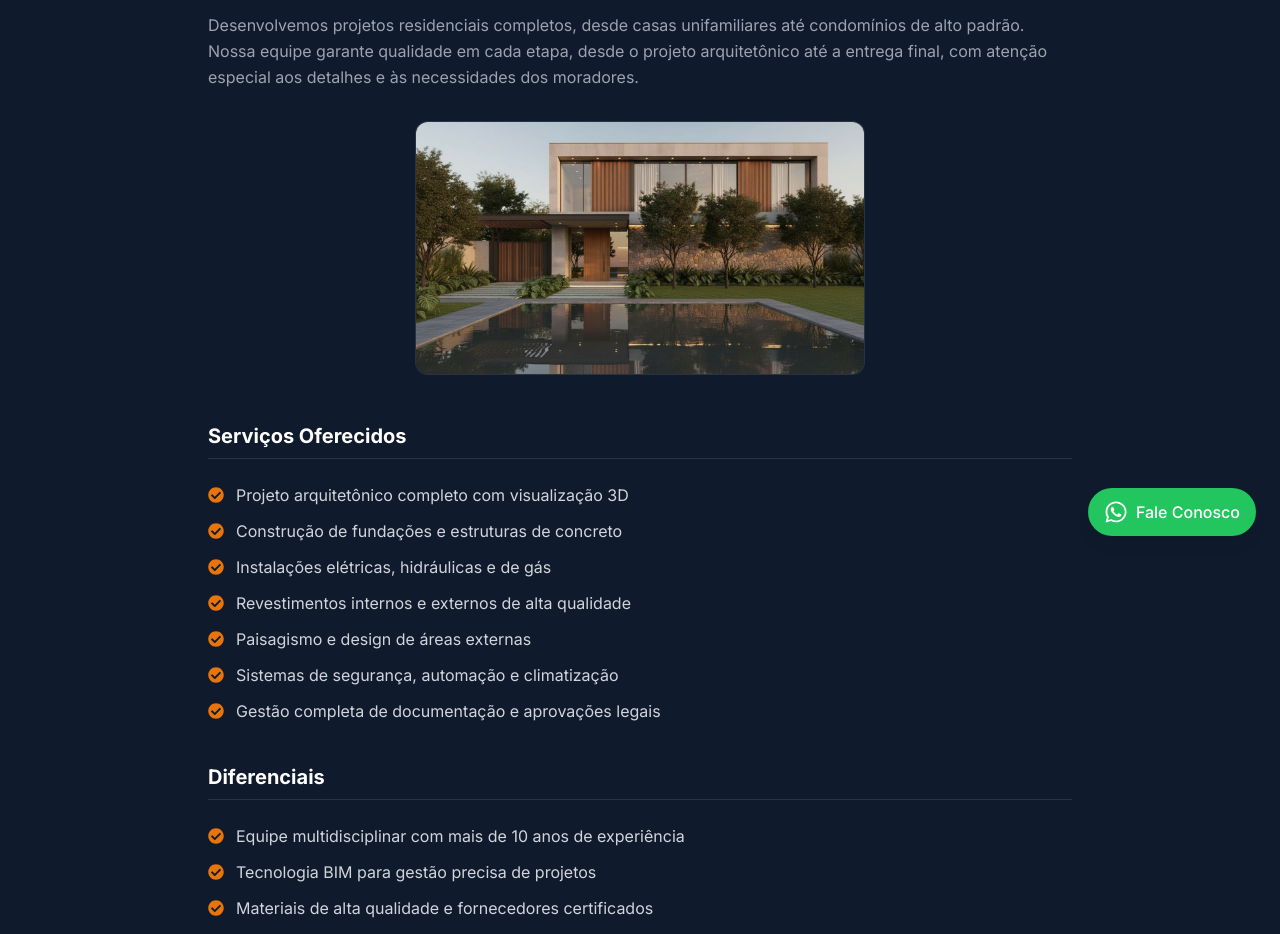
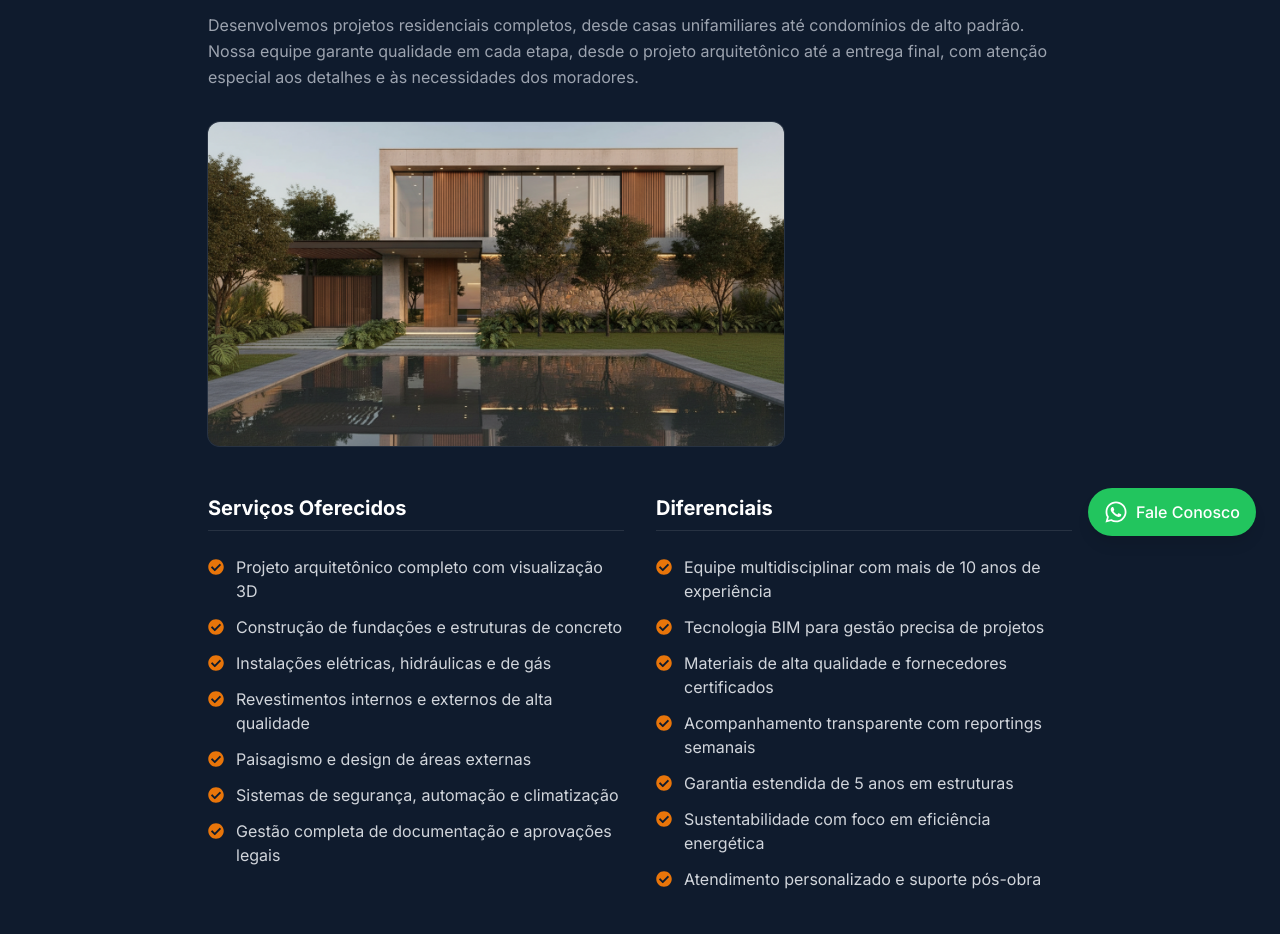
Before and after one commit to rgomes-eng/SITE, a Next.js app: page /projects/edificacao-residencial in a window 1280 px wide. Shown: the part 240-1174 px from the top of the page. Built offline with nearby package versions, Linux system fonts and the light colour scheme; no server answers.

Commit message:
style: Aumentar imagem 25% e alinhar à esquerda, organizar serviços e diferenciais em duas colunas

```diff
--- a/src/app/projects/[slug]/page.tsx
+++ b/src/app/projects/[slug]/page.tsx
@@ -354,9 +354,9 @@ export default async function ProjectPage({ params }: ProjectPageProps) {
           {project.description}
         </p>
 
-        {/* 3. Imagem ilustrativa menor */}
+        {/* 3. Imagem ilustrativa - aumentada 25% e alinhada à esquerda */}
         <div className="mb-12">
-          <div className="relative w-full max-w-md mx-auto aspect-video rounded-xl overflow-hidden bg-white/5 ring-1 ring-white/10">
+          <div className="relative w-full max-w-xl aspect-video rounded-xl overflow-hidden bg-white/5 ring-1 ring-white/10">
             <Image
               src={project.image_url}
               alt={project.title}
@@ -367,8 +367,10 @@ export default async function ProjectPage({ params }: ProjectPageProps) {
           </div>
         </div>
 
-        {/* 4. Serviços Oferecidos - Bullets */}
-        <section className="mb-10">
+        {/* 4. Serviços e Diferenciais em duas colunas */}
+        <div className="grid md:grid-cols-2 gap-8 mb-12">
+          {/* Serviços Oferecidos */}
+          <section>
             <h2 className="text-xl font-bold text-white mb-6 pb-2 border-b border-white/10">
               Serviços Oferecidos
             </h2>
@@ -382,8 +384,8 @@ export default async function ProjectPage({ params }: ProjectPageProps) {
             </ul>
           </section>
 
-        {/* 5. Diferenciais - Bullets */}
-        <section className="mb-12">
+          {/* Diferenciais */}
+          <section>
             <h2 className="text-xl font-bold text-white mb-6 pb-2 border-b border-white/10">
               Diferenciais
             </h2>
@@ -396,6 +398,7 @@ export default async function ProjectPage({ params }: ProjectPageProps) {
               ))}
             </ul>
           </section>
+        </div>
 
         {/* CTA Simples */}
         <div className="flex flex-col sm:flex-row gap-4 justify-center pt-8 border-t border-white/10">
```
Lines whose indentation alone changed are shown as unchanged.
